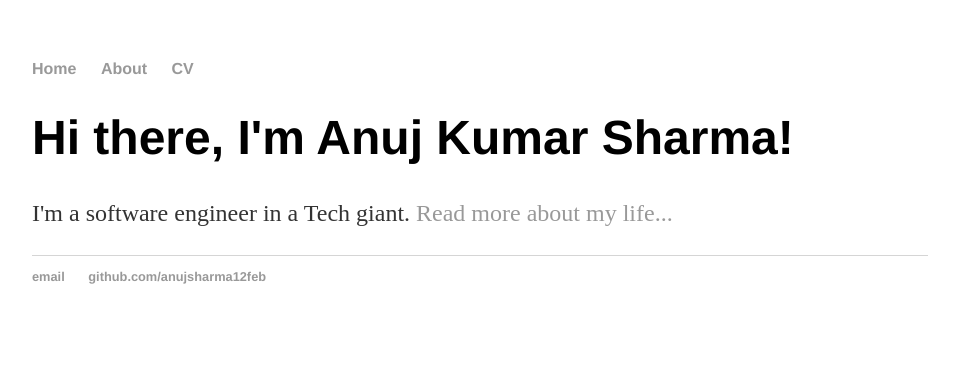
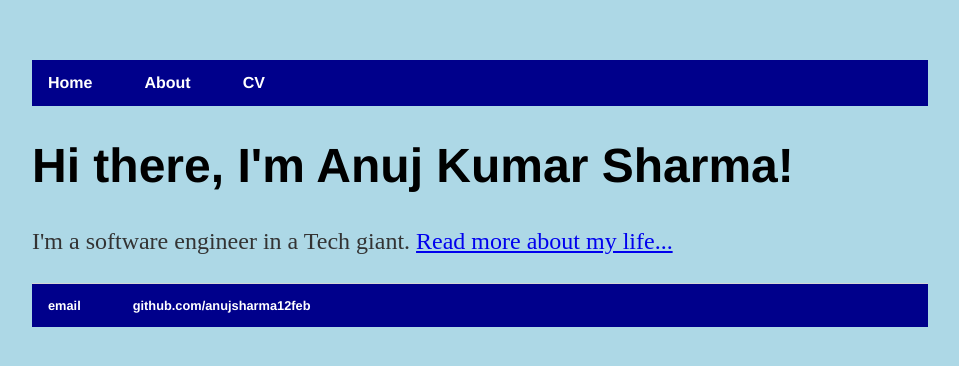
Before and after one commit to anujsharma12feb/anujsharma12feb.github.io, a Jekyll site: the page built from index.html, in a window 1280 px wide. Shown: the top 366 px of the page, without its empty margins (160-1119 px from the left). Built offline with Jekyll 4.4.1, drawn with Linux system fonts in a browser that asks for light colours.

Commit message:
Added some formatting to css

```diff
--- a/css/main.css
+++ b/css/main.css
@@ -1,6 +1,7 @@
 body {
     margin: 60px auto;
     width: 70%;
+    background-color: lightblue;
 }
 nav ul, footer ul {
     font-family:'Helvetica', 'Arial', 'Sans-Serif';
@@ -12,12 +13,25 @@
     display: inline;
     margin-right: 20px;
 }
-a {
+ul {
+    list-style-type: none;
+    margin: 0;
+    padding: 0;
+    overflow: hidden;
+    background-color: darkblue;
+}
+li {
+    float: left;
+}
+li a {
+    display: block;
+    color: white;
+    text-align: center;
+    padding: 14px 16px;
     text-decoration: none;
-    color: #999;
 }
-a:hover {
-    text-decoration: underline;
+li a:hover {
+        background-color: blue;
 }
 h1 {
     font-size: 3em;
@@ -32,12 +46,10 @@
     border-top: 1px solid #d5d5d5;
     font-size: .8em;
 }
-
 ul.posts {
     margin: 20px auto 40px;
     font-size: 1.5em;
 }
-
 ul.posts li {
     list-style: none;
 }
```
